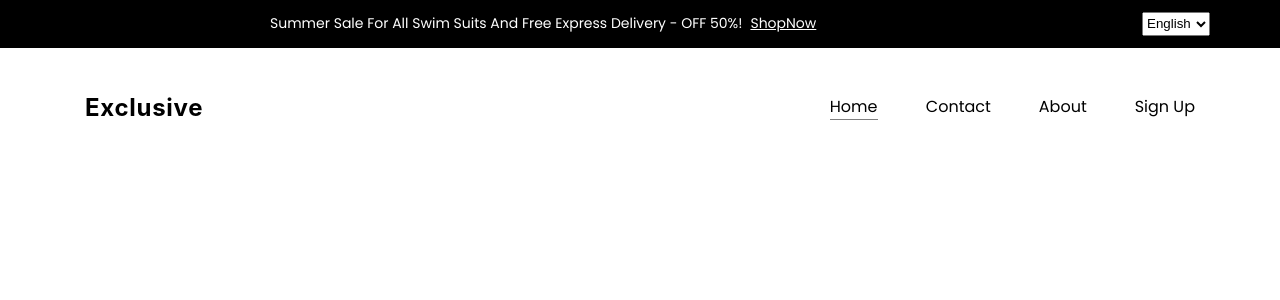
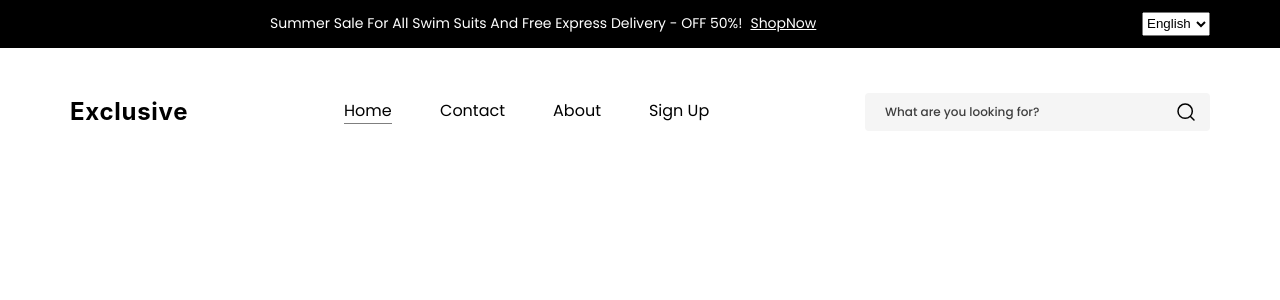
Before and after one commit to AndreyHunter/exclusive, a React (Vite) app: page / in a window 1280 px wide. Shown: the top 300 px of the page. Built offline with nearby package versions, Linux system fonts and the light colour scheme.

Commit message:
Added a search component

```diff
--- a/src/components/header/Header.jsx
+++ b/src/components/header/Header.jsx
@@ -1,7 +1,6 @@
 import Logo from '../../ui/logo/Logo';
 import HeaderNav from './headerNav/HeaderNav';
-
-import Container from '../container/Container';
+import Search from '../search/Search';
 
 import navBarPages from '../../constants/navBarPages';
 
@@ -9,12 +8,11 @@ import styles from './header.module.scss';
 
 const Header = () => {
     return (
-        <Container>
-            <div className={styles.content}>
-                <Logo />
-                <HeaderNav pages={navBarPages} />
-            </div>
-        </Container>
+        <div className={styles.content}>
+            <Logo />
+            <HeaderNav pages={navBarPages} />
+            <Search />
+        </div>
     );
 };
 
--- /dev/null
+++ b/src/components/search/Search.jsx
@@ -0,0 +1,16 @@
+import SearchIcon from '../../ui/searchIcon/SearchIcon';
+
+import styles from './search.module.scss';
+
+const Search = () => {
+    return (
+        <div className={styles.search}>
+            <input type="text" placeholder="What are you looking for?" />
+            <span>
+                <SearchIcon />
+            </span>
+        </div>
+    );
+};
+
+export default Search;
--- /dev/null
+++ b/src/components/search/search.module.scss
@@ -0,0 +1,27 @@
+.search {
+    border-radius: 4px;
+    background: #f5f5f5;
+    padding: 7px 12px 7px 20px;
+    display: flex;
+    align-items: center;
+    gap: 30px;
+
+    span {
+        display: inline-flex;
+        cursor: pointer;
+    }
+
+    input {
+        font-family: 'Poppins';
+        border: none;
+        outline: none;
+        background-color: transparent;
+        font-weight: 500;
+        color: rgba(18, 18, 18, 0.8);
+        line-height: 150%;
+        &::placeholder {
+            color: inherit;
+            font-size: 12px;
+        }
+    }
+}
--- /dev/null
+++ b/src/ui/searchIcon/SearchIcon.jsx
@@ -0,0 +1,23 @@
+import icon from './searchIcon.svg';
+
+// import styles from './path/to/styles';
+
+const SearchIcon = ({ color = 'black' }) => {
+    return (
+        <svg
+            xmlns="http://www.w3.org/2000/svg"
+            width="24"
+            height="24"
+            viewBox="0 0 24 24"
+            fill="none">
+            <path
+                d="M20 20L16.2223 16.2156M18.3158 11.1579C18.3158 13.0563 17.5617 14.8769 16.2193 16.2193C14.8769 17.5617 13.0563 18.3158 11.1579 18.3158C9.2595 18.3158 7.43886 17.5617 6.0965 16.2193C4.75413 14.8769 4 13.0563 4 11.1579C4 9.2595 4.75413 7.43886 6.0965 6.0965C7.43886 4.75413 9.2595 4 11.1579 4C13.0563 4 14.8769 4.75413 16.2193 6.0965C17.5617 7.43886 18.3158 9.2595 18.3158 11.1579V11.1579Z"
+                stroke={color}
+                strokeWidth="1.5"
+                strokeLinecap="round"
+            />
+        </svg>
+    );
+};
+
+export default SearchIcon;
```
Also changed, not shown: src/ui/searchIcon/searchIcon.svg (added).
